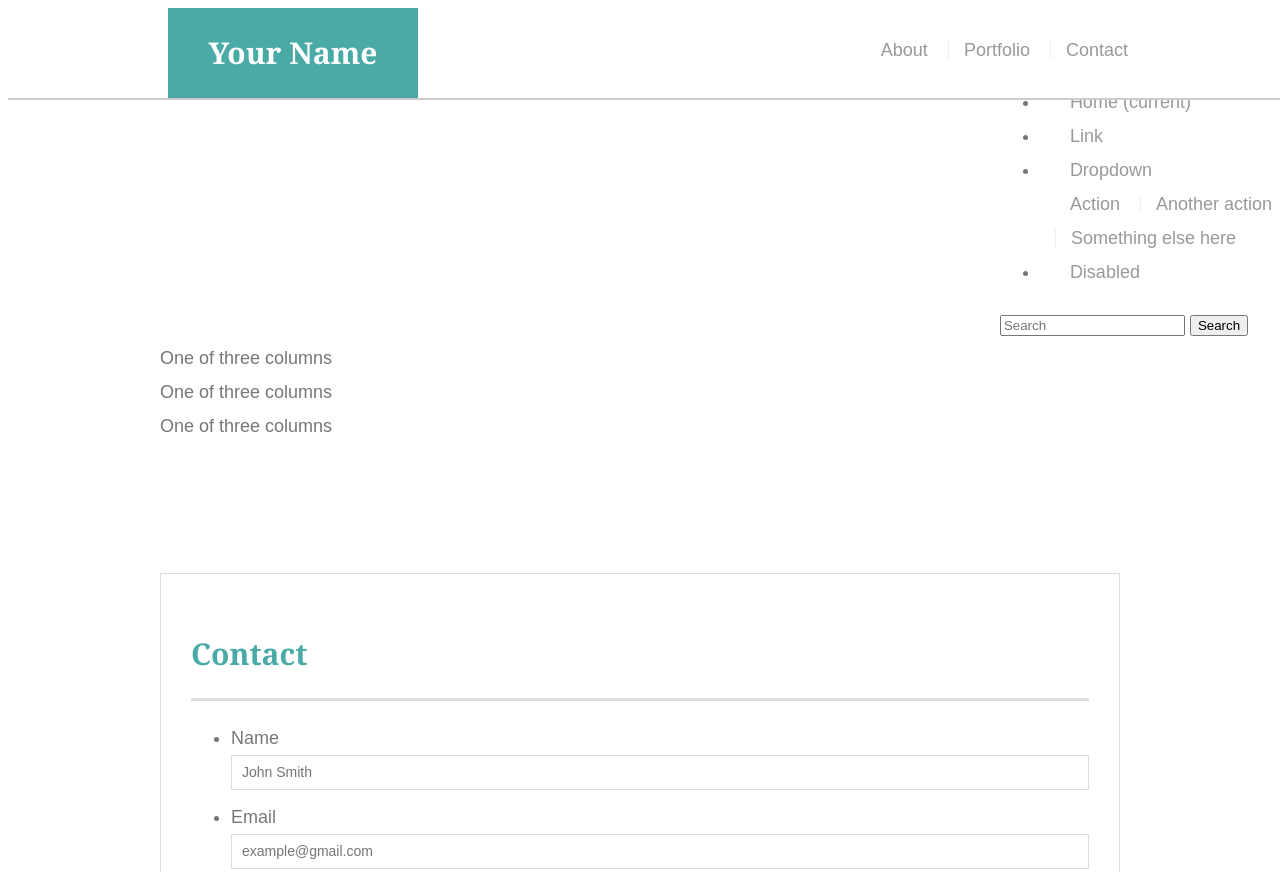
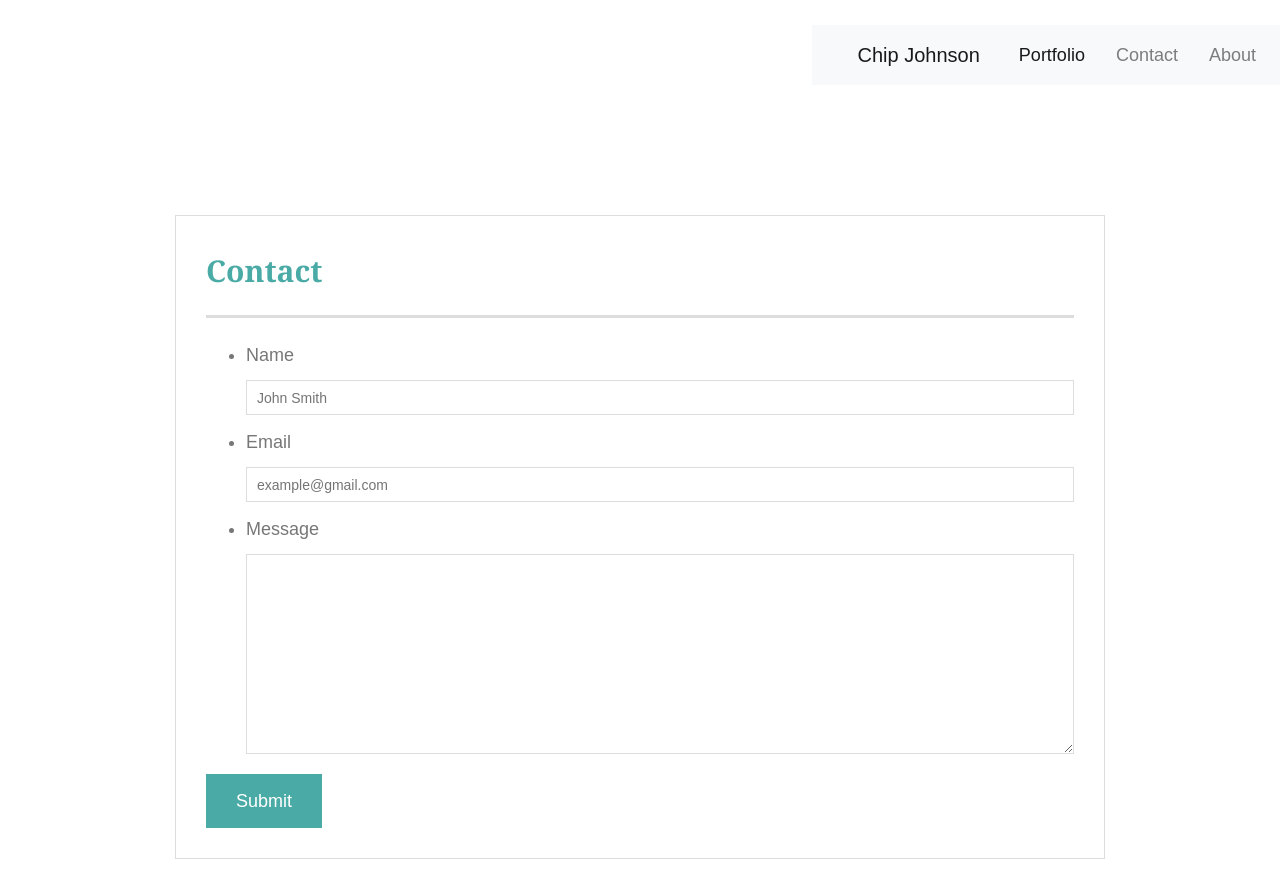
Before and after one commit to cjohnson1580/Bootstrap-Portfolio, a plain HTML site: page contact.html in a window 1280 px wide. Shown: the top 872 px of the page. Drawn offline with nearby package versions, Linux system fonts and the light colour scheme; files that its build step writes are made by us from their sources.

Commit message:
Add files via upload

```diff
--- a/contact.html
+++ b/contact.html
@@ -4,23 +4,14 @@
 <head>
   <meta charset="UTF-8">
   <title>Contact | Your Name</title>
+  <link rel="stylesheet" href="https://stackpath.bootstrapcdn.com/bootstrap/4.4.1/css/bootstrap.min.css" integrity="sha384-Vkoo8x4CGsO3+Hhxv8T/Q5PaXtkKtu6ug5TOeNV6gBiFeWPGFN9MuhOf23Q9Ifjh" crossorigin="anonymous">
   <link rel="stylesheet" type="text/css" href="assets/css/style.css">
 </head>
 
 <body>
 
-  <header id="masthead">
-    <div class="container">
-      <a href="index.html" id="logo">Your Name</a>
-      <nav>
-        <a href="index.html">About</a>
-        <a href="portfolio.html">Portfolio</a>
-        <a href="contact.html">Contact</a>
-      </nav>
-    </div>
-  </header>
   <nav class="navbar navbar-expand-lg navbar-light bg-light">
-    <a class="navbar-brand" href="#">Navbar</a>
+    <a class="navbar-brand" href="index.html">Chip Johnson</a>
     <button class="navbar-toggler" type="button" data-toggle="collapse" data-target="#navbarSupportedContent" aria-controls="navbarSupportedContent" aria-expanded="false" aria-label="Toggle navigation">
       <span class="navbar-toggler-icon"></span>
     </button>
@@ -28,46 +19,17 @@
     <div class="collapse navbar-collapse" id="navbarSupportedContent">
       <ul class="navbar-nav mr-auto">
         <li class="nav-item active">
-          <a class="nav-link" href="#">Home <span class="sr-only">(current)</span></a>
+          <a class="nav-link" href="portfolio.html">Portfolio <span class="sr-only">(current)</span></a>
         </li>
         <li class="nav-item">
-          <a class="nav-link" href="#">Link</a>
-        </li>
-        <li class="nav-item dropdown">
-          <a class="nav-link dropdown-toggle" href="#" id="navbarDropdown" role="button" data-toggle="dropdown" aria-haspopup="true" aria-expanded="false">
-            Dropdown
-          </a>
-          <div class="dropdown-menu" aria-labelledby="navbarDropdown">
-            <a class="dropdown-item" href="#">Action</a>
-            <a class="dropdown-item" href="#">Another action</a>
-            <div class="dropdown-divider"></div>
-            <a class="dropdown-item" href="#">Something else here</a>
-          </div>
+          <a class="nav-link" href="contact.html">Contact</a>
         </li>
         <li class="nav-item">
-          <a class="nav-link disabled" href="#" tabindex="-1" aria-disabled="true">Disabled</a>
+          <a class="nav-link" href="index.html">About</a>
         </li>
-      </ul>
-      <form class="form-inline my-2 my-lg-0">
-        <input class="form-control mr-sm-2" type="search" placeholder="Search" aria-label="Search">
-        <button class="btn btn-outline-success my-2 my-sm-0" type="submit">Search</button>
-      </form>
+
     </div>
   </nav>
-
-  <div class="container"
-    <div class="row">
-      <div class="col-sm">
-        One of three columns
-      </div>
-      <div class="col-sm">
-        One of three columns
-      </div>
-      <div class="col-sm">
-        One of three columns
-      </div>
-    </div>
-  </div>
 
   <div id="main-container" class="container">
     <section class="main-section">
@@ -100,6 +62,9 @@
       Copyright &copy;
     </div>
   </footer>
+  <script src="https://code.jquery.com/jquery-3.4.1.slim.min.js" integrity="sha384-J6qa4849blE2+poT4WnyKhv5vZF5SrPo0iEjwBvKU7imGFAV0wwj1yYfoRSJoZ+n" crossorigin="anonymous"></script>
+<script src="https://cdn.jsdelivr.net/npm/popper.js@1.16.0/dist/umd/popper.min.js" integrity="sha384-Q6E9RHvbIyZFJoft+2mJbHaEWldlvI9IOYy5n3zV9zzTtmI3UksdQRVvoxMfooAo" crossorigin="anonymous"></script>
+<script src="https://stackpath.bootstrapcdn.com/bootstrap/4.4.1/js/bootstrap.min.js" integrity="sha384-wfSDF2E50Y2D1uUdj0O3uMBJnjuUD4Ih7YwaYd1iqfktj0Uod8GCExl3Og8ifwB6" crossorigin="anonymous"></script>
 </body>
 
 </html>
```
Also changed, not shown: index.html (+11 -43 lines), portfolio.html (+8 -44 lines).
